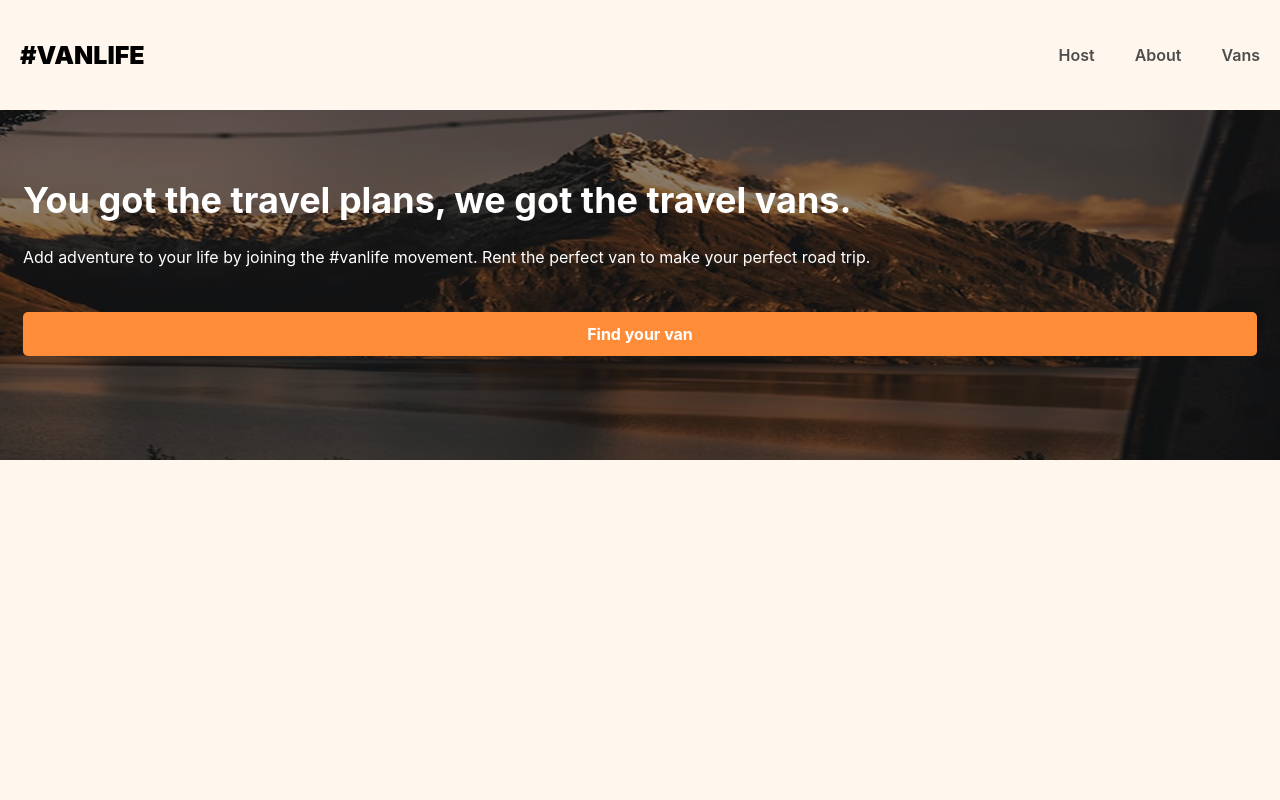
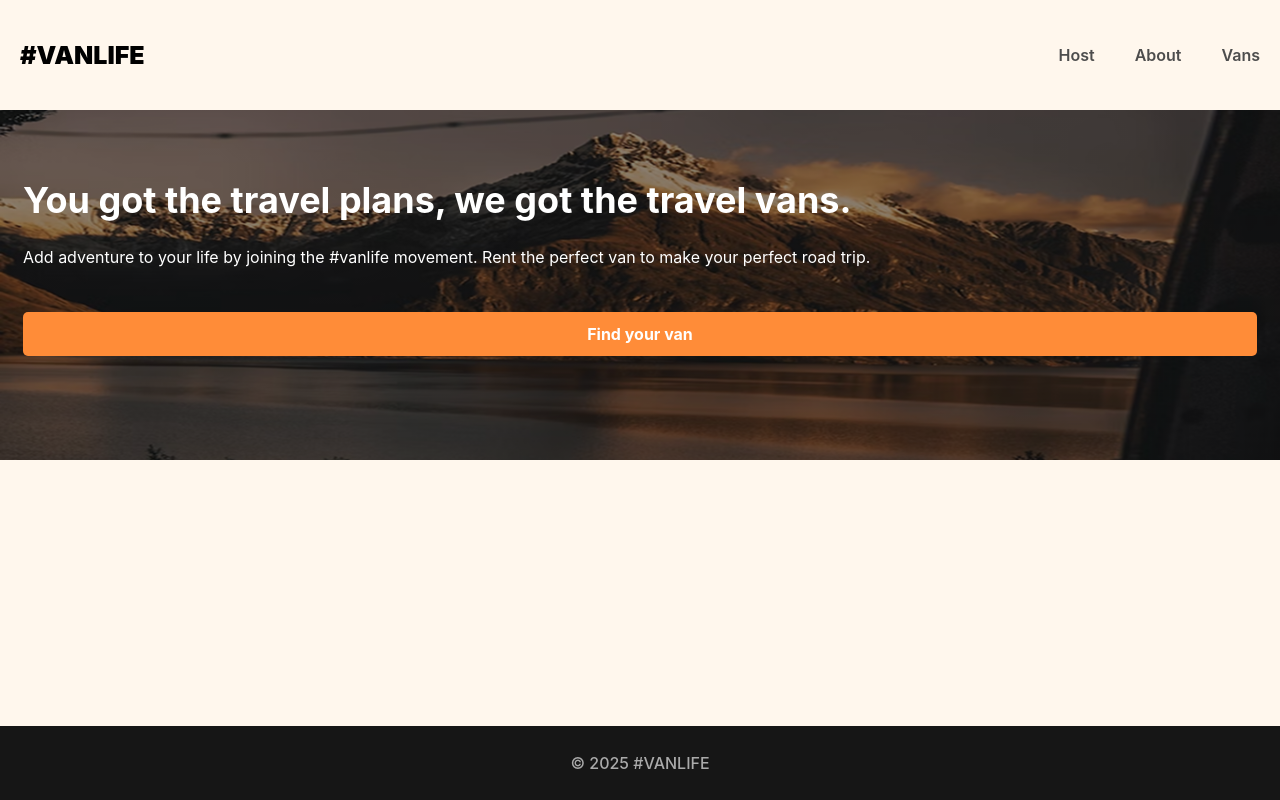
Before and after one commit to alee208/van-life, a React (Vite) app: page / in a window 1280 px wide. Built offline with nearby package versions, Linux system fonts and the light colour scheme; what miragejs would draw is missing.

Commit message:
Changes in Header for styling
In the Header file, changed Link to using NavLink instead.

Applied in-line styling, giving it a function and destructuring the isActive property provided from NavLink object.

```diff
--- /dev/null
+++ b/src/components/Footer.jsx
@@ -0,0 +1,5 @@
+import React from "react";
+
+export default function Footer() {
+  return <footer>&#169; 2025 #VANLIFE</footer>;
+}
--- a/src/components/Header.jsx
+++ b/src/components/Header.jsx
@@ -1,17 +1,38 @@
 import React from "react";
-import { Link } from "react-router-dom";
+import { NavLink } from "react-router-dom";
 
 export default function Header() {
+  const activeStyle = {
+    fontWeight: "bold",
+    textDecoration: "underline",
+    color: "#161616",
+  };
+
   return (
     <>
       <header>
-        <Link className="site-logo" to="/">
+        <NavLink className="site-logo" to="/">
           #VanLife
-        </Link>
+        </NavLink>
         <nav>
-          <Link to="/host">Host</Link>
-          <Link to="/about">About</Link>
-          <Link to="/vans">Vans</Link>
+          <NavLink
+            style={({ isActive }) => (isActive ? activeStyle : null)}
+            to="/host"
+          >
+            Host
+          </NavLink>
+          <NavLink
+            style={({ isActive }) => (isActive ? activeStyle : null)}
+            to="/about"
+          >
+            About
+          </NavLink>
+          <NavLink
+            style={({ isActive }) => (isActive ? activeStyle : null)}
+            to="/vans"
+          >
+            Vans
+          </NavLink>
         </nav>
       </header>
     </>
--- a/src/components/Layout.jsx
+++ b/src/components/Layout.jsx
@@ -1,12 +1,16 @@
 import React from "react";
 import { Outlet } from "react-router-dom";
 import Header from "./Header";
+import Footer from "./Footer";
 
 export default function Layout() {
   return (
-    <>
+    <div className="site-wrapper">
       <Header />
-      <Outlet />
-    </>
+      <main>
+        <Outlet />
+      </main>
+      <Footer />
+    </div>
   );
 }
--- a/src/index.css
+++ b/src/index.css
@@ -17,6 +17,12 @@ body::-webkit-scrollbar {
 body {
   -ms-overflow-style: none;
   scrollbar-width: none;
+}
+
+.site-wrapper {
+  min-height: 100vh;
+  display: flex;
+  flex-direction: column;
 }
 
 header {
@@ -44,6 +50,22 @@ header a {
 header a:hover {
   color: #161616;
   text-decoration: underline;
+}
+
+main {
+  margin-bottom: 84px;
+}
+
+footer {
+  background-color: #161616;
+  color: #aaaaaa;
+  height: 74px;
+  display: flex;
+  flex-shrink: 0;
+  justify-content: center;
+  align-items: center;
+  margin-top: auto;
+  font-weight: 500;
 }
 
 .link-button {
```
